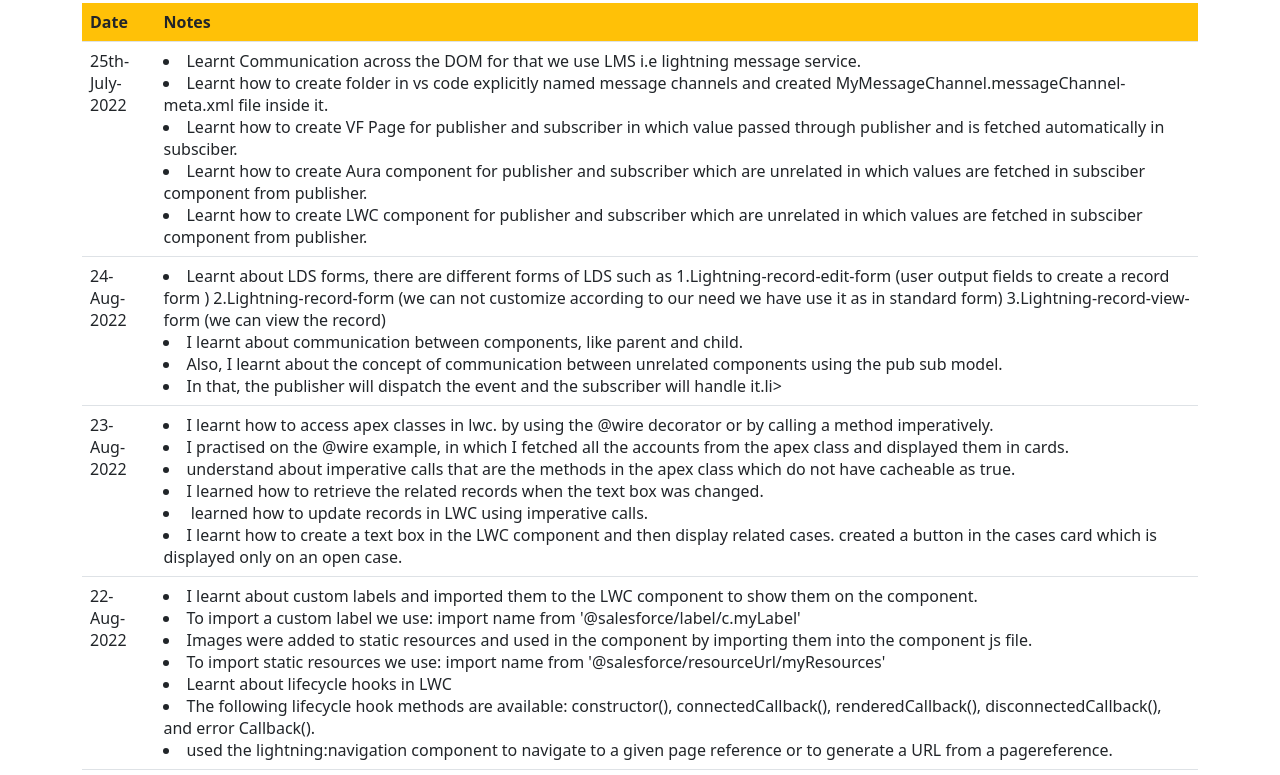
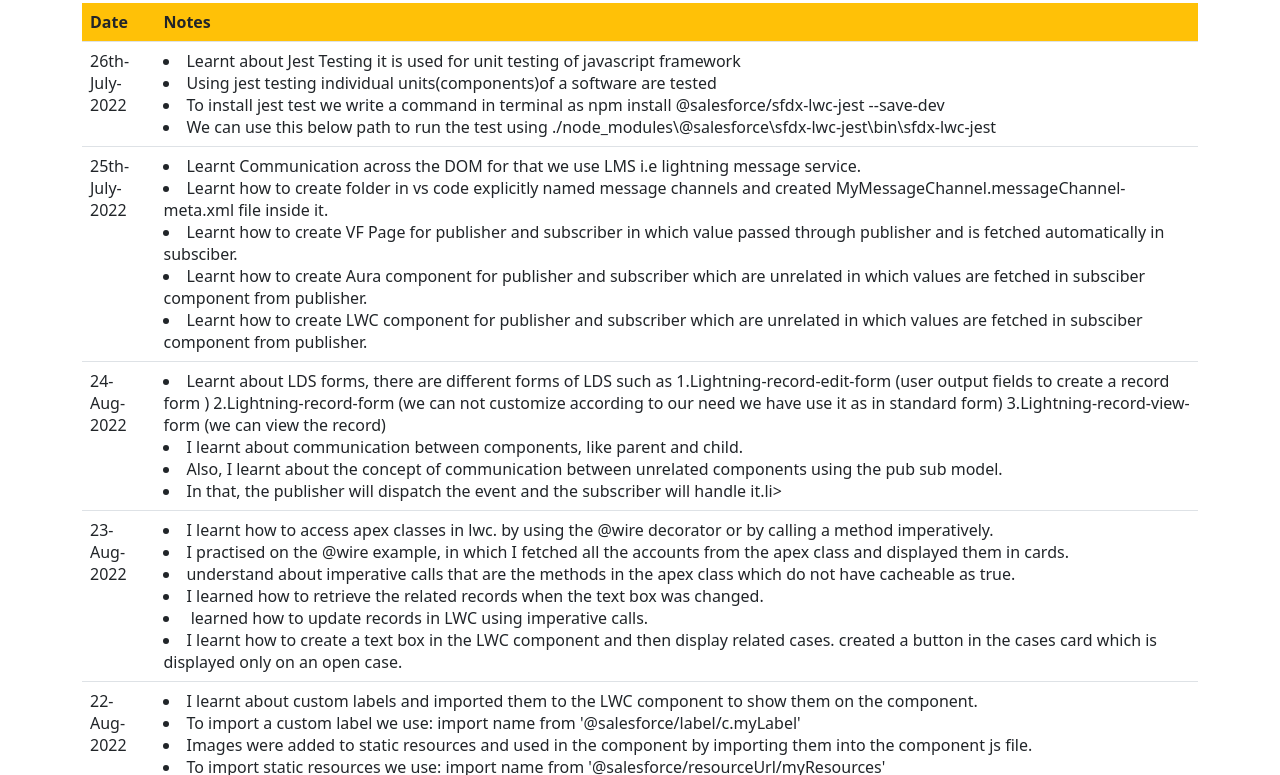
Before and after one commit to Ajit1-mrk/Ajit1-mrk.github.io, a plain HTML site: page Ajit_journal.html in a window 1280 px wide. Shown: the part 53-828 px from the top of the page. Drawn offline with nearby package versions, Linux system fonts and the light colour scheme; a script that the page names is missing.

Commit message:
26 updated

```diff
--- a/Ajit_journal.html
+++ b/Ajit_journal.html
@@ -17,6 +17,16 @@
 				</tr>
 			</thead>
 			<tbody>
+
+				<tr>
+					<td>26th-July-2022</td>
+					<td>
+						<li>Learnt about Jest Testing it is used for unit testing of javascript framework</li>
+						<li>Using jest testing individual units(components)of a software are tested</li>
+						<li>To install jest test we write a command in terminal as npm install @salesforce/sfdx-lwc-jest --save-dev</li>
+						<li>We can use this below path to run the test using ./node_modules\@salesforce\sfdx-lwc-jest\bin\sfdx-lwc-jest</li>
+					</td>
+				</tr>
 
 				<tr>
 					<td>25th-July-2022</td>
```
